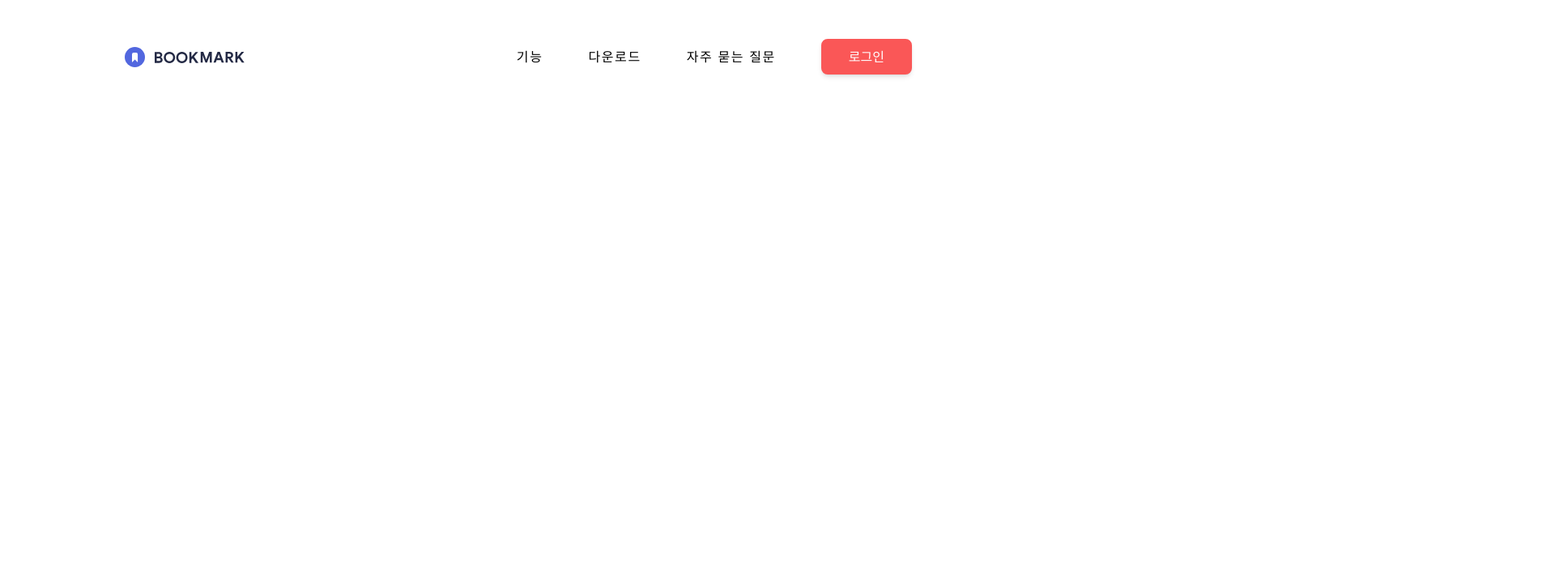
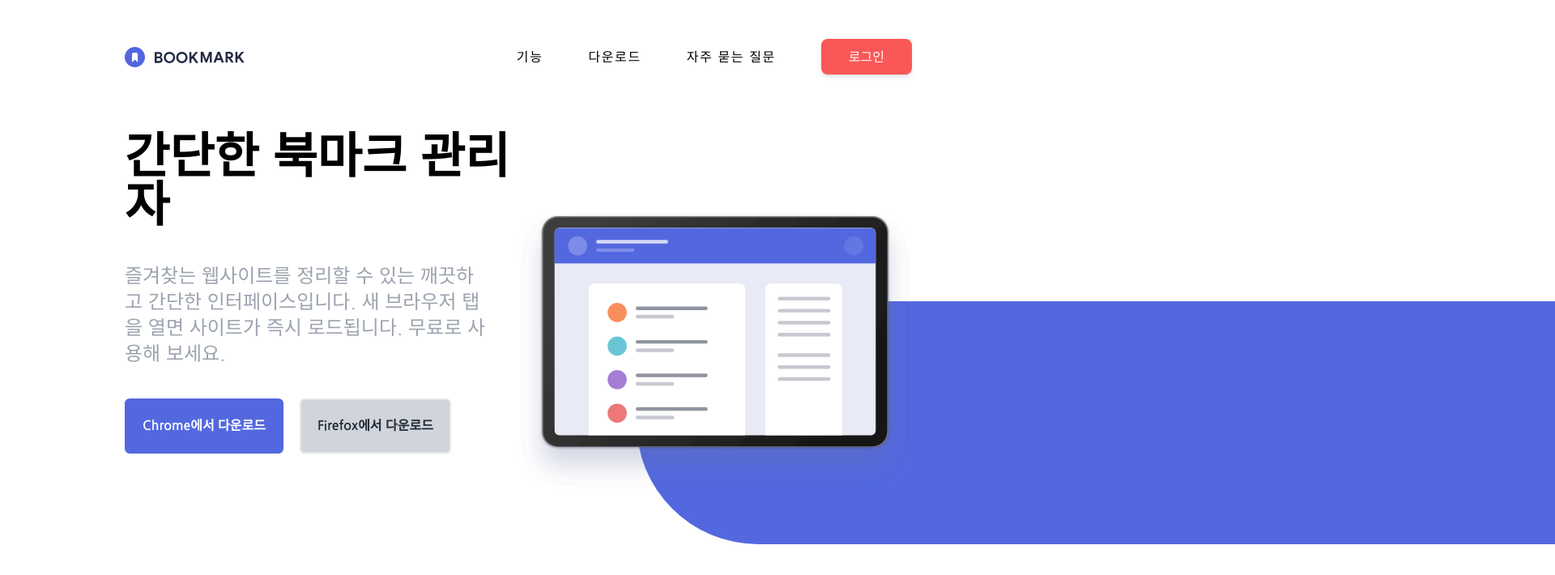
Before and after one commit to braverokmc79/tailwind-bookmark, a website: page index2.html in a window 1280 px wide. Shown: the top 710 px of the page at 81% size, 1920 px wide, since content can reach past the window. Drawn offline with nearby package versions, Linux system fonts and the light colour scheme.

Commit message:
Hero Section

```diff
--- a/index2.html
+++ b/index2.html
@@ -20,8 +20,6 @@
 
 
     <nav class="container relative mx-auto  p-6 ">
-
-
       <div class="flex items-center justify-between space-x-20 my-6">
            <!-- 로고 -->
            <div class="z-30">
@@ -69,8 +67,46 @@
       </div>
     </nav>
 
+    <!-- Hero Section -->
+
+    <section id="hero">
+      <div class="container flex flex-col-reverse  mx-auto p-6 lg:flex-row lg:mb-0 ">
+
+        <div class="flex flex-col space-y-10 md:w-1/2 ">
+            <h1 class="text-3xl font-bold lg:text-6xl lg:text-left ">간단한 북마크 관리자</h1>
+            <p class="max-w-md mx-auto text-lg text-center text-gray-400 lg:text-2xl
+            lg:text-left lg:mt-0  lg:mx-0 lg:max-w-lg lg:p-0">
+              즐겨찾는 웹사이트를 정리할 수 있는 깨끗하고 간단한 인터페이스입니다.
+              새 브라우저 탭을 열면 사이트가 즉시 로드됩니다. 무료로 사용해 보세요.
+            </p>
+            <div class="flex flex-row justify-between space-x-5 px-5
+                lg:justify-start lg:px-0
+            ">
+               <button class="bg-softBlue p-5 rounded-md  text-white font-semibold text-left
+               shadow-sm hover:bg-white  hover:text-gray-800
+               border-softBlue
+               border-2
+               ">
+                Chrome에서 다운로드
+               </button>
+               <button class="bg-gray-300  p-5 rounded-md  text-gray-800 font-semibold text-left
+                shadow-sm hover:bg-gray-50 hover:board-gray-600 border-2
+               ">
+                Firefox에서 다운로드
+               </button>
+            </div>
+        </div>
 
 
+        <div class="relative mx-auto lg:mx-0 lg:mb-0 lg:w-1/2">
+           <div class="bg-hero"></div>
+            <img src="images/illustration-hero.svg"
+            class="relative z-10 lg:top-24 xl:top-0 overflow-x-visible"
+            >
+        </div>
+
+      </div>
+    </section>
 
 
 
```
